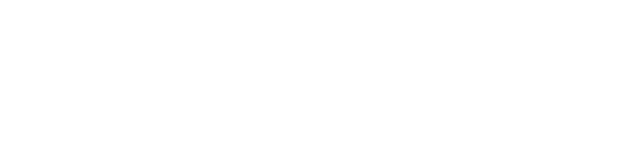
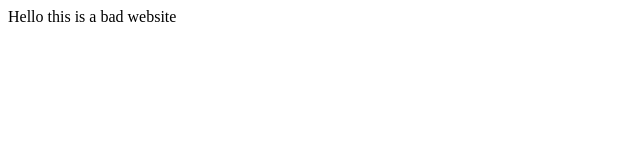
Before and after one commit to AlexTarima/webdevthingy, a plain HTML site: page index.html in a window 1280 px wide. Shown: the whole page, without its empty margins (0-640 px from the left). Drawn offline with Linux system fonts and the light colour scheme.

```diff
--- a/index.html
+++ b/index.html
@@ -5,6 +5,6 @@
     <title>Title</title>
 </head>
 <body>
-
+Hello this is a bad website
 </body>
 </html>
```
